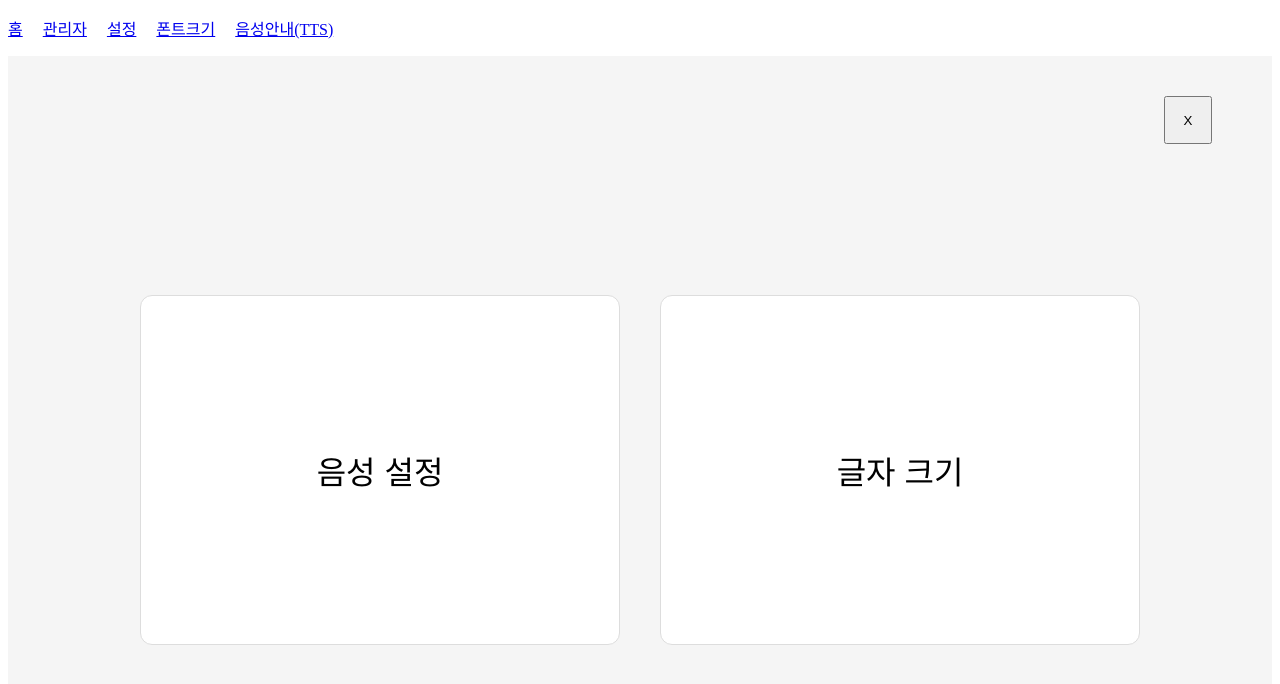
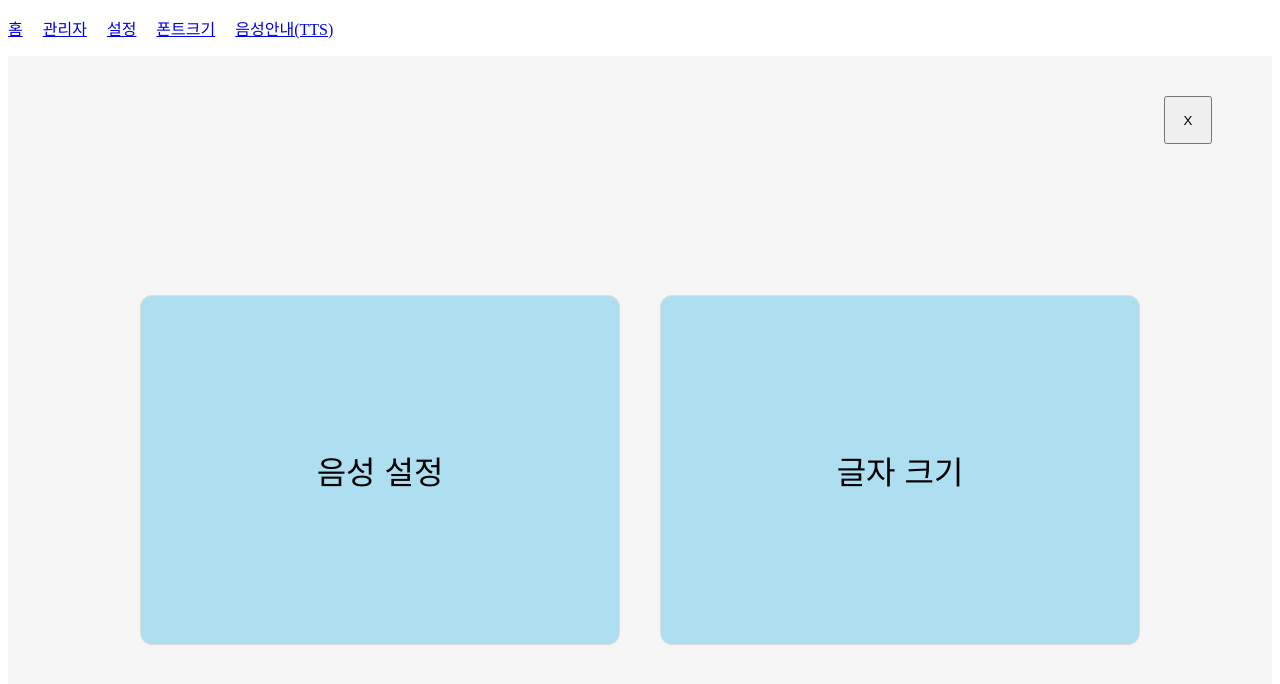
Before and after one commit to sup12135/saesol-translator, a React (Vite) app in the folder frontend/: page /Settings in a window 1280 px wide. Shown: the top 684 px of the page. Built offline with nearby package versions, Linux system fonts and the light colour scheme.

Commit message:
디자인 변경

```diff
--- a/frontend/src/pages/Settings/Components/MenuButton.tsx
+++ b/frontend/src/pages/Settings/Components/MenuButton.tsx
@@ -13,7 +13,7 @@ const MenuButton = ({ label, onClick }: MenuButtonProps) => (
     style={{
       height: '350px',
       borderRadius: '12px',
-      backgroundColor: '#ffffff',
+      backgroundColor: '#ADDFF1',
       fontSize: '2rem',
       cursor: 'pointer',
       border: '1px solid #ddd'
```
